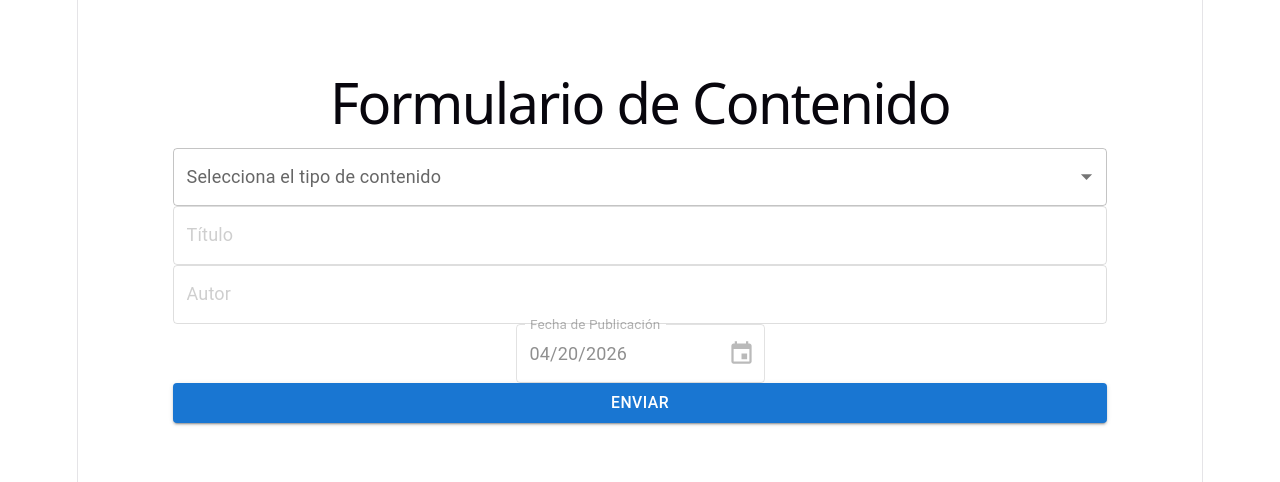
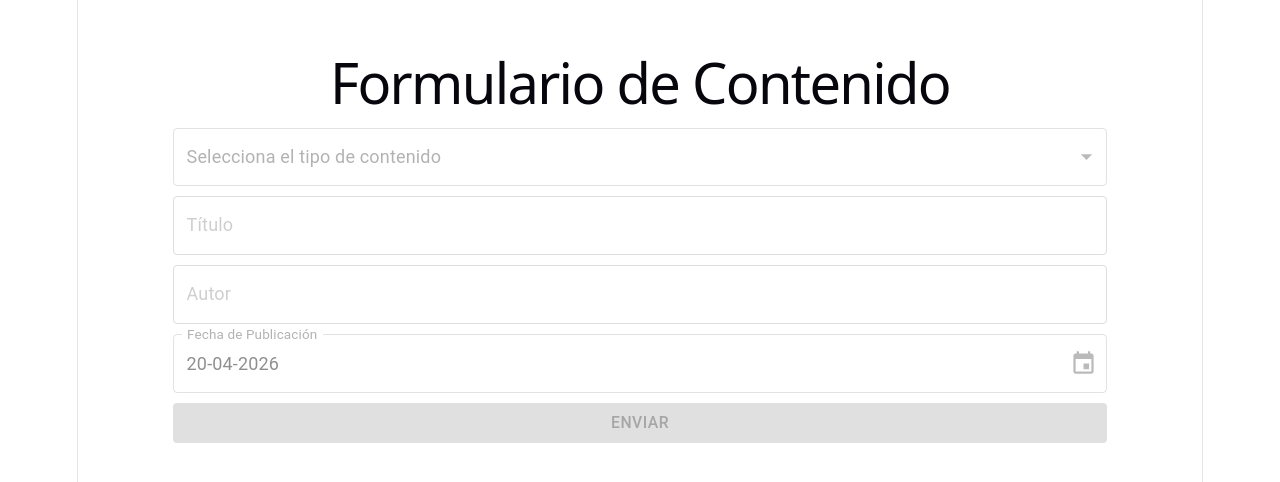
Before and after one commit to JuananA1000/FormularioConHijos, a React (Vite) app: page / in a window 1280 px wide. Shown: the part 160-642 px from the top of the page. Built offline with nearby package versions, Linux system fonts and the light colour scheme.

Commit message:
FEAT: Formato de fecha en pantalla corregido y pequeños ajustes de diseño

```diff
--- a/src/App.jsx
+++ b/src/App.jsx
@@ -12,7 +12,6 @@ import { LocalizationProvider } from '@mui/x-date-pickers/LocalizationProvider';
 import { AdapterDayjs } from '@mui/x-date-pickers/AdapterDayjs';
 import { DatePicker } from '@mui/x-date-pickers/DatePicker';
 import dayjs from 'dayjs';
-
 
 import './App.css';
 
@@ -97,6 +96,7 @@ const App = () => {
             <TextField
               fullWidth
               select // Esta propiedad convierte el TextField en un Select
+              sx={{ opacity: 0.5, marginBottom: '10px' }}
               id='tipoDeContenido'
               name='tipoDeContenido'
               label='Selecciona el tipo de contenido'
@@ -116,7 +116,7 @@ const App = () => {
               fullWidth
               id='titulo'
               name='titulo'
-              sx={!formik.values.tipoDeContenido ? { opacity: 0.5 } : {}}
+              sx={!formik.values.tipoDeContenido ? { opacity: 0.5, marginBottom: '10px' } : { marginBottom: '10px' }}
               label='Título'
               value={formik.values.titulo}
               onChange={formik.handleChange}
@@ -130,7 +130,7 @@ const App = () => {
               fullWidth
               id='autor'
               name='autor'
-              sx={!formik.values.tipoDeContenido ? { opacity: 0.5 } : {}}
+              sx={!formik.values.tipoDeContenido ? { opacity: 0.5, marginBottom: '10px' } : { marginBottom: '10px' }}
               label='Autor'
               value={formik.values.autor}
               onChange={formik.handleChange}
@@ -142,13 +142,13 @@ const App = () => {
 
             <LocalizationProvider dateAdapter={AdapterDayjs}>
               <DatePicker
-                fullWidth
                 id='fechaDePublicacion'
                 name='fechaDePublicacion'
                 label='Fecha de Publicación'
+                format='DD-MM-YYYY'
                 value={formik.values.fechaDePublicacion}
                 onChange={(newValue) => formik.setFieldValue('fechaDePublicacion', newValue)}
-                sx={!formik.values.tipoDeContenido ? { opacity: 0.5 } : {}}
+                sx={!formik.values.tipoDeContenido ? { opacity: 0.5, width: '100%' } : { width: '100%' }}
                 renderInput={(params) => (
                   <TextField
                     {...params}
@@ -166,7 +166,13 @@ const App = () => {
             {formik.values.tipoDeContenido === 'audio' && <AudioContent formik={formik} />}
             {formik.values.tipoDeContenido === 'texto' && <TextoContent formik={formik} />}
 
-            <Button color='primary' variant='contained' fullWidth type='submit'>
+            <Button
+              color='primary'
+              variant='contained'
+              fullWidth
+              type='submit'
+              sx={{ marginTop: '10px' }}
+              disabled={!formik.values.tipoDeContenido}>
               Enviar
             </Button>
           </form>
```
